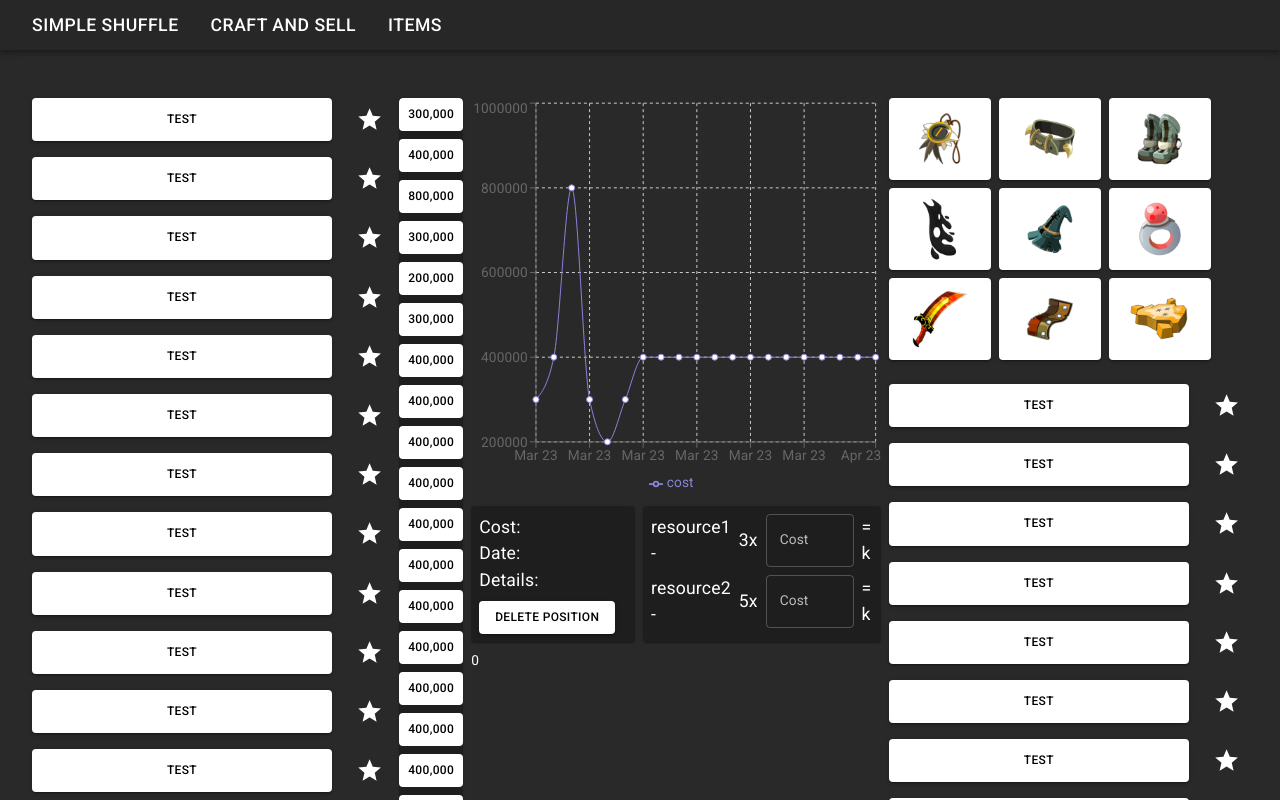
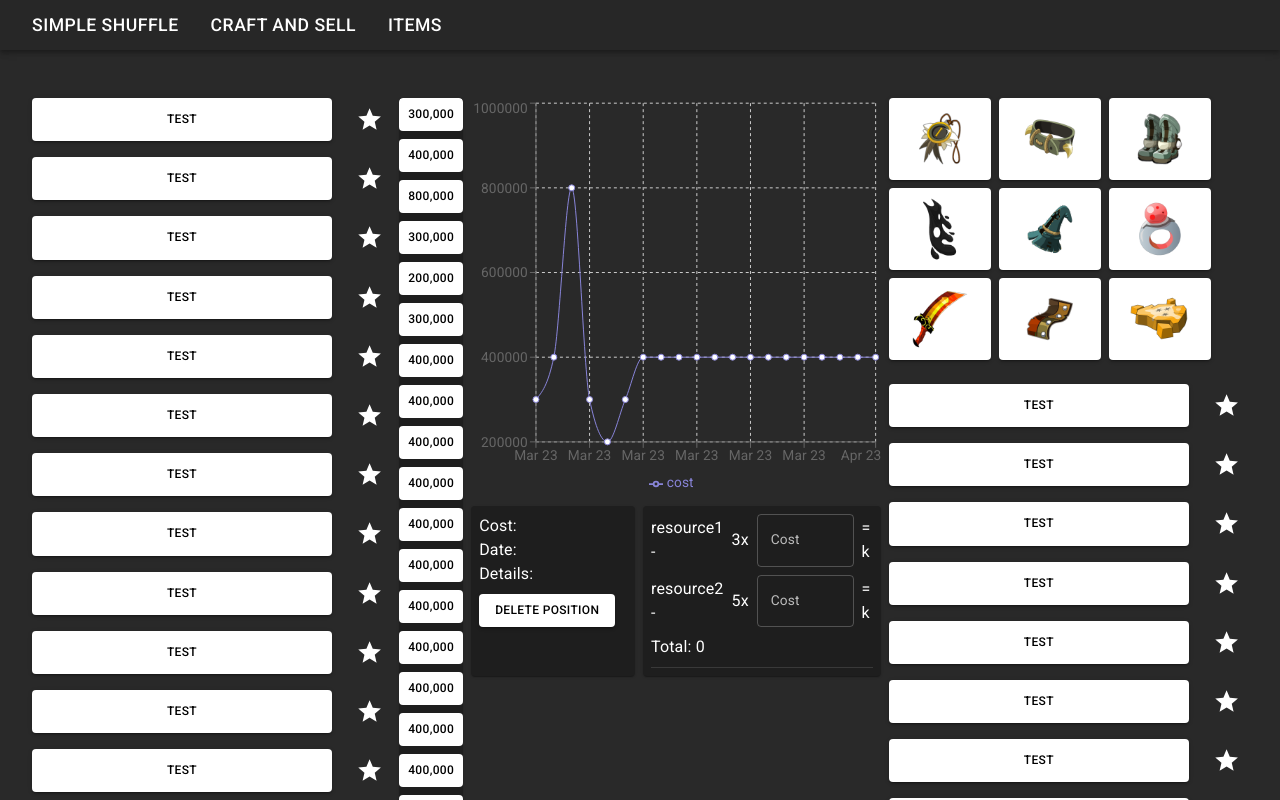
Before and after one commit to Ted2121/MarketShuffle, a React (Vite) app in the folder marketshuffle/: page /items in a window 1280 px wide. Shown: the top 800 px of the page. Built offline with nearby package versions, Linux system fonts and the light colour scheme.

Commit message:
added total to card

```diff
--- a/marketshuffle/src/items/ActionsPanel.jsx
+++ b/marketshuffle/src/items/ActionsPanel.jsx
@@ -4,6 +4,7 @@ import PositionsChart from './PositionsChart'
 import positions from '../data/mocks/positions-mock';
 import TextField from '@mui/material/TextField';
 import { useEffect } from 'react';
+import Divider from '@mui/material/Divider';
 
 function ActionsPanel({ item }) {
   const [currentPosition, setCurrentPosition] = useState(null);
@@ -80,10 +81,10 @@ function ActionsPanel({ item }) {
             alignItems: 'center',
           }}
         >
-          <Typography sx={{ fontSize: '1.1rem' }}>
+          <Typography sx={{ fontSize: '1rem' }}>
             {ingredient.name} -
           </Typography>
-          <Typography sx={{ fontSize: '1.1rem' }}>
+          <Typography sx={{ fontSize: '1rem' }}>
             {ingredient.quantity}x
           </Typography>
           <TextField
@@ -92,7 +93,7 @@ function ActionsPanel({ item }) {
             value={costValue}
             onChange={(event) => handleCostChange(index, event)}
           />
-          <Typography sx={{ fontSize: '1.1rem' }}>
+          <Typography sx={{ fontSize: '1rem' }}>
             = {ingredientPrices[index] && (ingredientPrices[index] * ingredient.quantity).toLocaleString()} k
           </Typography>
         </Box>
@@ -157,51 +158,21 @@ function ActionsPanel({ item }) {
             p: 1,
             flex: 4
           }}>
-            <Box sx={{
-              display: 'flex',
-              gap: 1,
+            <Typography sx={{
+              fontSize: '1rem',
             }}>
-              <Typography sx={{
-                fontSize: '1.1rem',
-              }}>
-                Cost:
+              Cost: {currentPosition?.cost.toLocaleString()}
             </Typography>
             <Typography sx={{
-                fontSize: '1.1rem',
+              fontSize: '1rem',
             }}>
-                {currentPosition?.cost.toLocaleString()}
-              </Typography>
-            </Box>
-            <Box sx={{
-              gap: 1,
-              display: 'flex',
-            }}>
-              <Typography sx={{
-                fontSize: '1.1rem',
-              }}>
-                Date:
+              Date: {currentPosition?.date && formatDate(currentPosition?.date)}
             </Typography>
             <Typography sx={{
-                fontSize: '1.1rem',
+              fontSize: '1rem',
             }}>
-                {currentPosition?.date && formatDate(currentPosition?.date)}
+              Details: {currentPosition?.details}
             </Typography>
-            </Box>
-            <Box sx={{
-              gap: 1,
-              display: 'flex'
-            }}>
-              <Typography sx={{
-                fontSize: '1.1rem',
-              }}>
-                Details:
-              </Typography>
-              <Typography sx={{
-                fontSize: '1.1rem',
-              }}>
-                {currentPosition?.details}
-              </Typography>
-            </Box>
             <Button
               onClick={handleDeletePosition}
               variant='contained'
@@ -209,7 +180,7 @@ function ActionsPanel({ item }) {
               sx={{
                 color: 'black.main',
                 mt: 1,
-                maxHeight:'50px'
+                maxHeight: '50px'
               }}
             >
               Delete position
@@ -224,12 +195,17 @@ function ActionsPanel({ item }) {
           {/* Perfect Item price: [   ] kamas - Profit: x kamas */}
           <Card sx={{
             display: 'flex',
-            flexDirection:'column',
+            flexDirection: 'column',
             p: 1,
             gap: 1,
             flex: 6,
           }}>
             {recipe}
+            <Typography sx={{ fontSize: '1rem' }}>
+
+              Total: {totalPrice.toLocaleString()}
+            </Typography>
+            <Divider />
           </Card>
         </Box>
         {/* Add item */}
@@ -237,7 +213,6 @@ function ActionsPanel({ item }) {
           display: 'flex',
           flex: 4,
         }}>
-{totalPrice}
         </Box>
       </Box>
     </Box>
```
Lines whose indentation alone changed are shown as unchanged.
